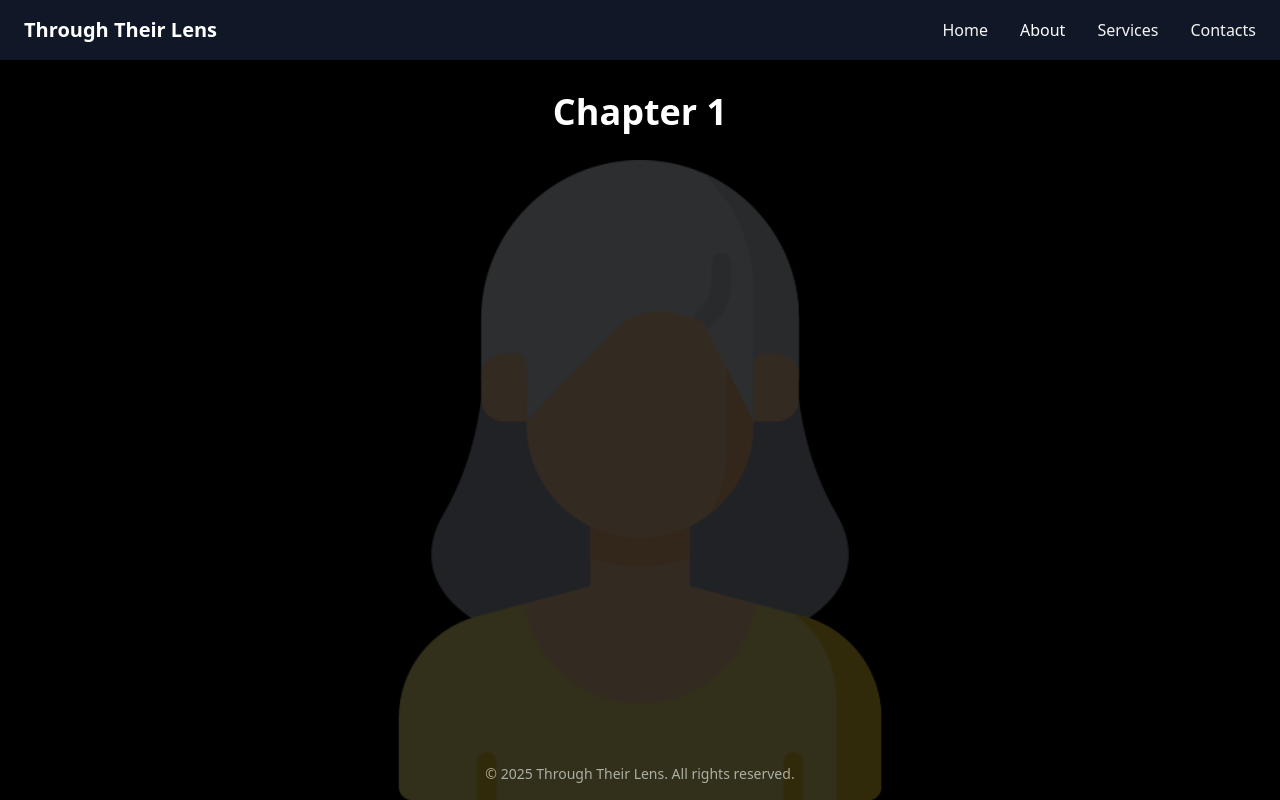
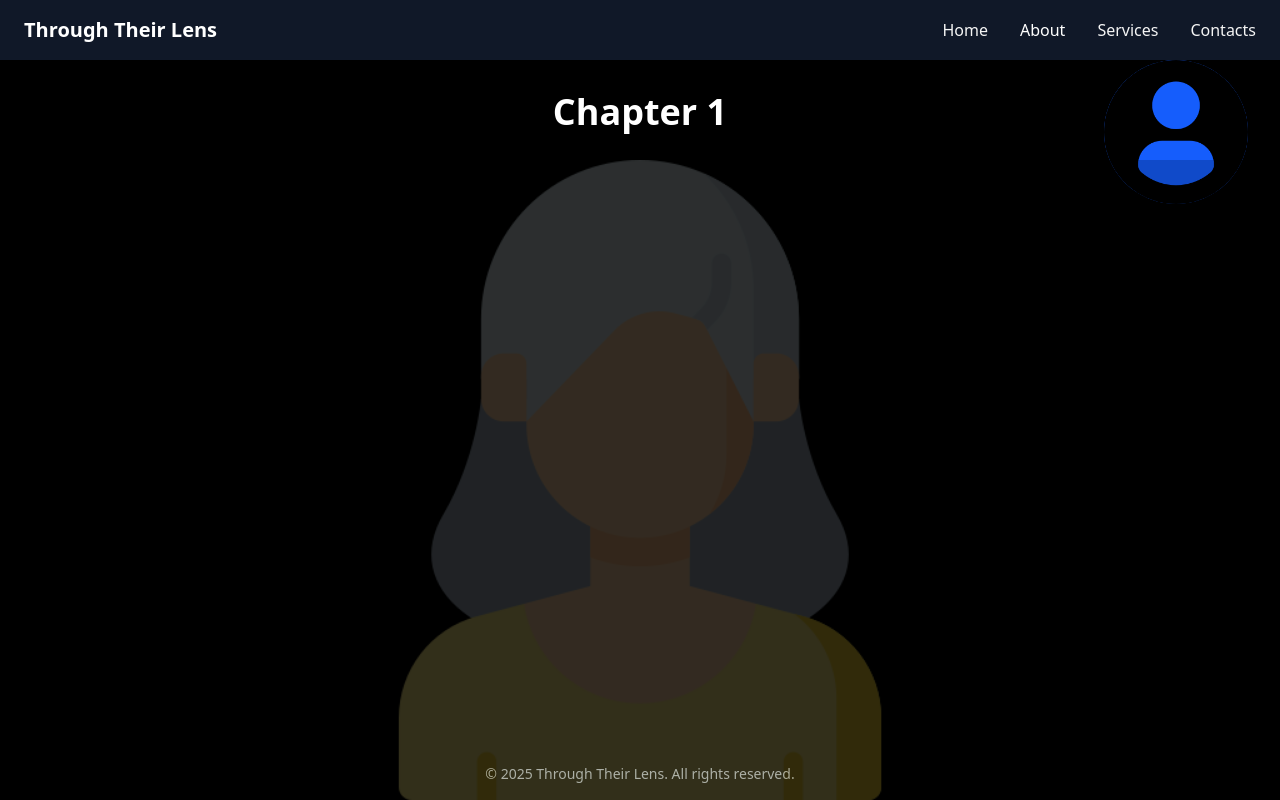
Before and after one commit to Wintica/fyp, a website: page story1/1.html in a window 1280 px wide. Drawn offline with Linux system fonts and the light colour scheme.

Commit message:
add profile logo

```diff
--- a/story1/1.html
+++ b/story1/1.html
@@ -21,11 +21,24 @@
     </div>
   </nav>
 
-  <!-- Main Content -->
   <div class="flex-1 flex flex-col relative z-20">
   <h1 class="text-white text-4xl font-semibold mb-6 text-center mt-8">Chapter 1</h1>
 
-    <!-- Faded Avatar Background Layer -->
+  <!-- Profile -->
+  <div class="absolute top-8 right-8">
+    <a
+      href="/profile.html"
+      class="flex items-center justify-center bg-blue-600 text-white rounded-full w-14 h-14 shadow-lg hover:bg-blue-700 transition"
+      style="padding: 20;"
+    >
+      <img
+        src="/images/profile.png"
+        alt="Profile Icon"
+        class="w-36 h-36"
+      />
+    </a>
+  </div>
+
   <div class="fixed inset-x-0 top-40 bottom-0 w-full h-[calc(100vh-10rem)] z-0">
     <img
       src="../images/avatar1.png"
@@ -35,6 +48,7 @@
   </div>
 </div>
 
+
   <!-- Footer -->
   <footer class="max-w-7xl mx-auto w-full px-6 py-4 text-center text-gray-400 text-sm">
     &copy; 2025 Through Their Lens. All rights reserved.
```
Also changed, not shown: login.html (+1 -1 lines). Lines whose indentation alone changed are shown as unchanged.
